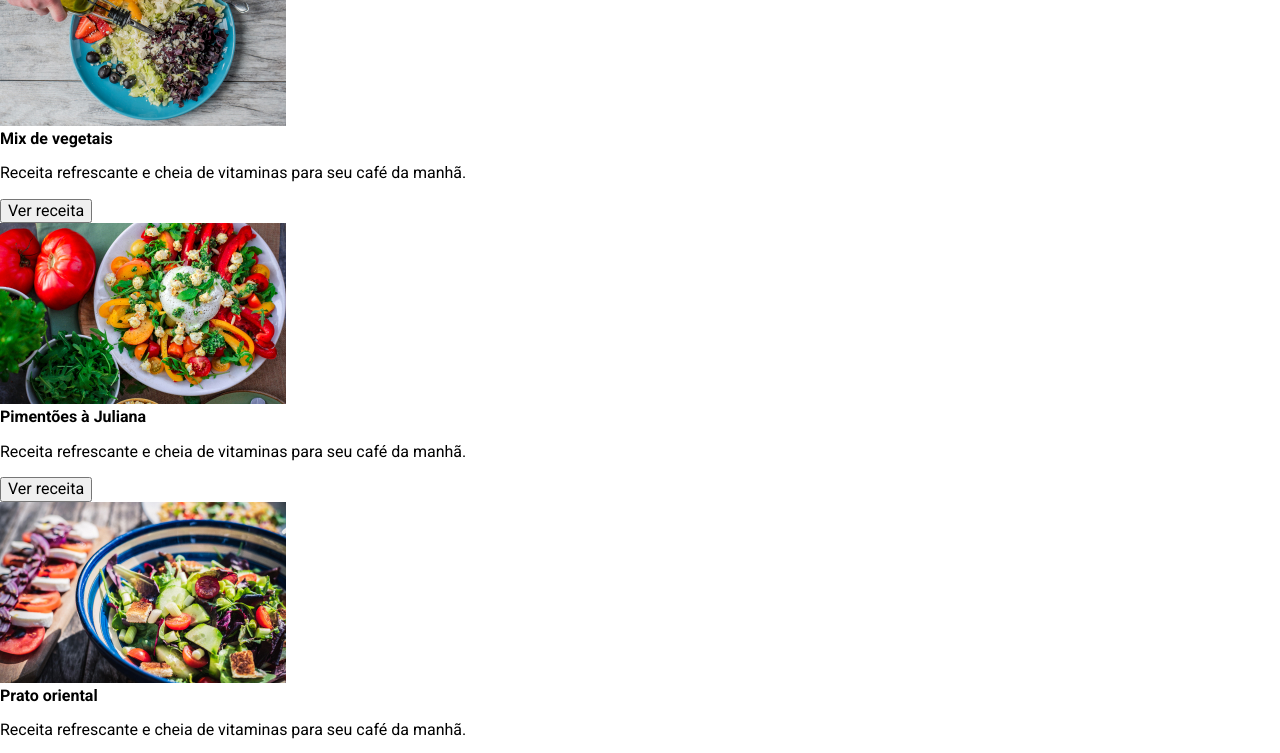
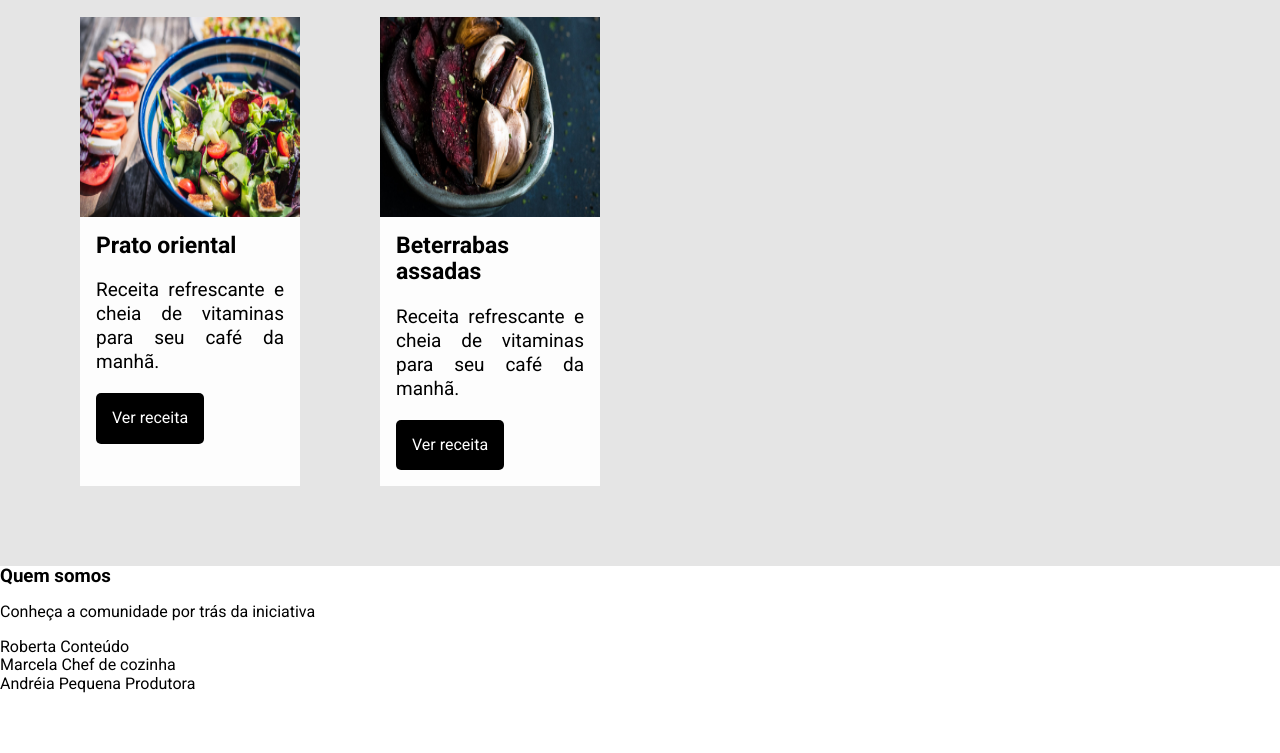
Before and after one commit to MatheusPCRJ/3--Arquitetura-CSS-descomplicando-os-problemas, a plain HTML site: page index.html in a window 1280 px wide. Shown: the part 1660-2413 px from the top of the page. After the commit the page ends 2353 px from the top, so only its background shows below. Drawn offline with Linux system fonts and the light colour scheme.

Commit message:
Finalizando os cards

```diff
--- a/assets/css/receita/receita-botao.css
+++ b/assets/css/receita/receita-botao.css
@@ -0,0 +1,12 @@
+.receita__botao {
+    background: #000000;
+    border: none;
+    border-radius: 5px;
+    color: #ffffff;
+    padding: 1rem;
+    transition: all .5s ease-in-out;
+}
+.receita__botao:hover {
+    background-color: #ff0000;
+    cursor: pointer;
+}
--- a/assets/css/receita/receita-conteudo.css
+++ b/assets/css/receita/receita-conteudo.css
@@ -0,0 +1,3 @@
+.receita__conteudo {
+    padding: 1rem;
+}
--- a/assets/css/receita/receita-descricao.css
+++ b/assets/css/receita/receita-descricao.css
@@ -0,0 +1,5 @@
+.receita__descricao {
+    font-size: 1.1875rem;
+    line-height: 1.5rem;
+    text-align: justify;
+}
--- a/assets/css/receita/receita-imagem.css
+++ b/assets/css/receita/receita-imagem.css
@@ -0,0 +1,3 @@
+.receita__imagem {
+    height: 200px;
+}
--- a/assets/css/receita/receita-titulo.css
+++ b/assets/css/receita/receita-titulo.css
@@ -0,0 +1,3 @@
+.receita__titulo {
+    font-size: 1.4375rem;
+}
--- a/assets/css/receita/receita.css
+++ b/assets/css/receita/receita.css
@@ -0,0 +1,8 @@
+.receita {
+    background: #fdfdfd;
+    display: flex;
+    flex-direction: column;
+    width: calc(25% - 5rem);
+    margin-bottom: 5rem;
+    margin-right: 5rem;
+}
--- a/assets/css/receitas.css
+++ b/assets/css/receitas.css
@@ -0,0 +1,6 @@
+.receitas {
+    display: flex;
+    flex-wrap: wrap;
+    padding: 5rem 0 0 5rem;
+    background: #e5e5e5;
+}
--- a/index.html
+++ b/index.html
@@ -38,14 +38,17 @@
                 </ul>
             </nav>
         </header>
+
         <section class="banner__PCRJ">
             <img class="banner__imagem__PCRJ" src="assets/img/banner.jpg" alt="">
             <h2 class="banner__titulo__PCRJ">Reaproveite melhor os alimentos</h2>
         </section>
+
         <section class="sobre__PCRJ">
             <h2 class="sobre__titulo__PCRJ">Receitas para economizar e ganhar saúde</h2>
             <p class="sobre__descricao__PCRJ">Nossas receitas ajudam você a aproveitar melhor os alimentos, economizar, ganhar tempo e praticidade</p>
         </section>
+
         <section class="receitas">
             <div class="receita">
                 <img alt="Tigela de abacate" class="receita__imagem" src="./assets/img/receitas/tigela-de-abacate.jpg" />
@@ -96,5 +99,27 @@
                 </div>
             </div>
         </section>
+
+        <section class="quem-somos">
+            <h3 class="quem-somos__titulo">Quem somos</h3>
+            <p class="quem-somos__descricao">Conheça a comunidade por trás da iniciativa</p>
+            <div class="pessoas">
+                <div class="pessoa">
+                    <div class="pessoa__imagem pessoa__imagem--roberta"></div>
+                    <span class="pessoa__nome">Roberta</span>
+                    <span class="pessoa__funcao">Conteúdo</span>
+                </div>
+                <div class="pessoa">
+                    <div class="pessoa__imagem pessoa__imagem--marcela"></div>
+                    <span class="pessoa__nome">Marcela</span>
+                    <span class="pessoa__funcao">Chef de cozinha</span>
+                </div>
+                <div class="pessoa">
+                    <div class="pessoa__imagem pessoa__imagem--andreia"></div>
+                    <span class="pessoa__nome">Andréia</span>
+                    <span class="pessoa__funcao">Pequena Produtora</span>
+                </div>
+            </div>
+        </section>
     </body>
 </html>
```
